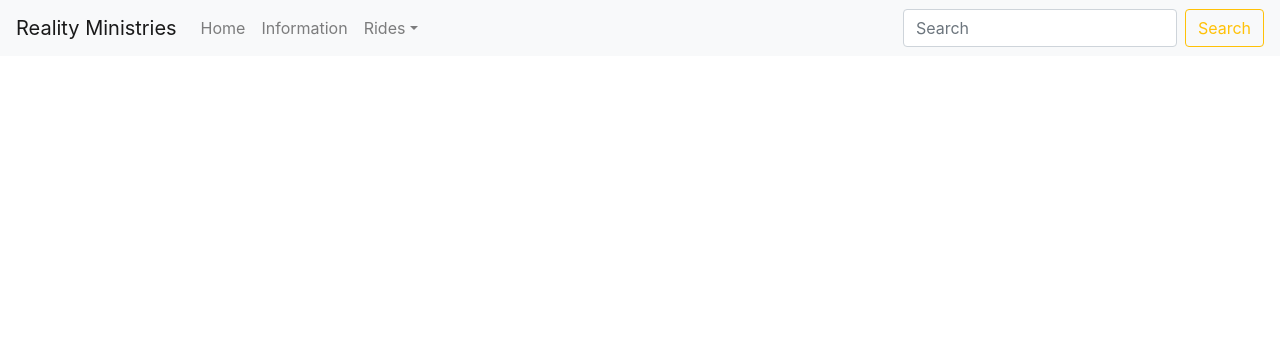
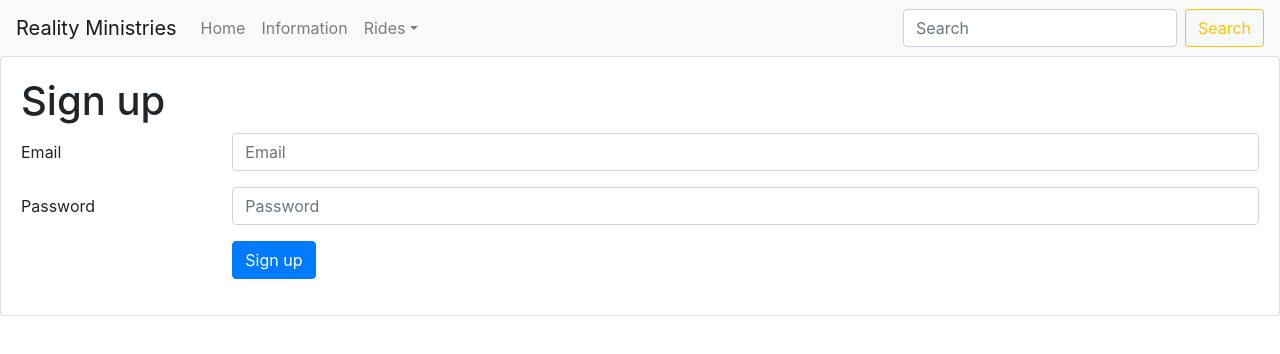
Before and after one commit to CandyKan3/DukeHack4, a React (Create React App) app in the folder dukehack/: page /signup in a window 1280 px wide. Shown: the top 354 px of the page. Built offline with nearby package versions, Linux system fonts and the light colour scheme.

Commit message:
Cleaned code and added password minlength validation

```diff
--- a/dukehack/src/components/login.jsx
+++ b/dukehack/src/components/signUp.jsx
@@ -6,7 +6,8 @@ import Col from 'react-bootstrap/Col';
 import Row from 'react-bootstrap/Row';
 import Card from 'react-bootstrap/Card';
 import { Redirect } from 'react-router-dom';
-class Login extends React.Component {
+
+class SignUp extends React.Component {
   constructor (props){
   super(props);
 
@@ -24,13 +25,14 @@ class Login extends React.Component {
   render() {
     const redirectToReferrer = this.state.redirect;
          if (redirectToReferrer === true) {
-             return <Redirect to="/meetinghistory" />
+             return <Redirect to="/login" />
          }
     return (
       <div>
       <Card style = {{ width: '80rem', margin: '0 auto', float: 'none', }}>
       <Card.Body>
       <Form onSubmit={this.handleSubmit}>
+        <h1>Sign up</h1>
         <Form.Group as={Row} controlId="formHorizontalEmail">
           <Form.Label column sm={2}>
             Email
@@ -45,12 +47,12 @@ class Login extends React.Component {
             Password
           </Form.Label>
           <Col sm={10}>
-            <Form.Control type="password" placeholder="Password"   value={this.state.password} onChange={ e => this.setState({ password : e.target.value }) }/>
+            <Form.Control type="password" placeholder="Password" minlength="6" value={this.state.password} onChange={ e => this.setState({ password : e.target.value }) }/>
           </Col>
               </Form.Group>
         <Form.Group as={Row}>
           <Col sm={{ span: 10, offset: 2 }}>
-            <Button type="submit">Sign in</Button>
+            <Button type="submit">Sign up</Button>
           </Col>
         </Form.Group>
       </Form>
@@ -66,14 +68,13 @@ class Login extends React.Component {
   }
   renderRedirect = () => {
   if (this.state.redirect) {
-   return <Redirect to='/meetings' />
+   return <Redirect to='/login' />
   }
   }
   handleSubmit(event) {
       event.preventDefault();
-      const data ={"username": this.state.name, "password": this.state.password}
-      console.log(data);
-      fetch('/api/login', {
+      const data ={"email": this.state.name, "password": this.state.password}
+      fetch('/api/signup', {
         method: 'POST',
         headers: {
      'Content-Type':'application/json'
@@ -83,4 +84,4 @@ class Login extends React.Component {
 
     }
 }
-export default Login
+export default SignUp
--- a/dukehack/src/index.js
+++ b/dukehack/src/index.js
@@ -13,7 +13,7 @@ import NavDropdown from 'react-bootstrap/NavDropdown';
 import Form from 'react-bootstrap/Form';
 import FormControl from 'react-bootstrap/FormControl';
 import Button from 'react-bootstrap/Button';
-import Login from './components/login.jsx'
+import SignUp from './components/signUp.jsx'
 import Nav from 'react-bootstrap/Nav';
 const routing = (
   <Router>
@@ -43,7 +43,7 @@ const routing = (
         <Route path="/info" component={Info} />
       <Route path="/rider" component={Rider} />
       <Route path="/driver" component={Driver} />
-      <Route path="/login" component={Login} />
+      <Route path="/signup" component={SignUp} />
     </div>
   </Router>
 )
```
Also changed, not shown: 1 other file (tests, documents, lock files or other folders).
